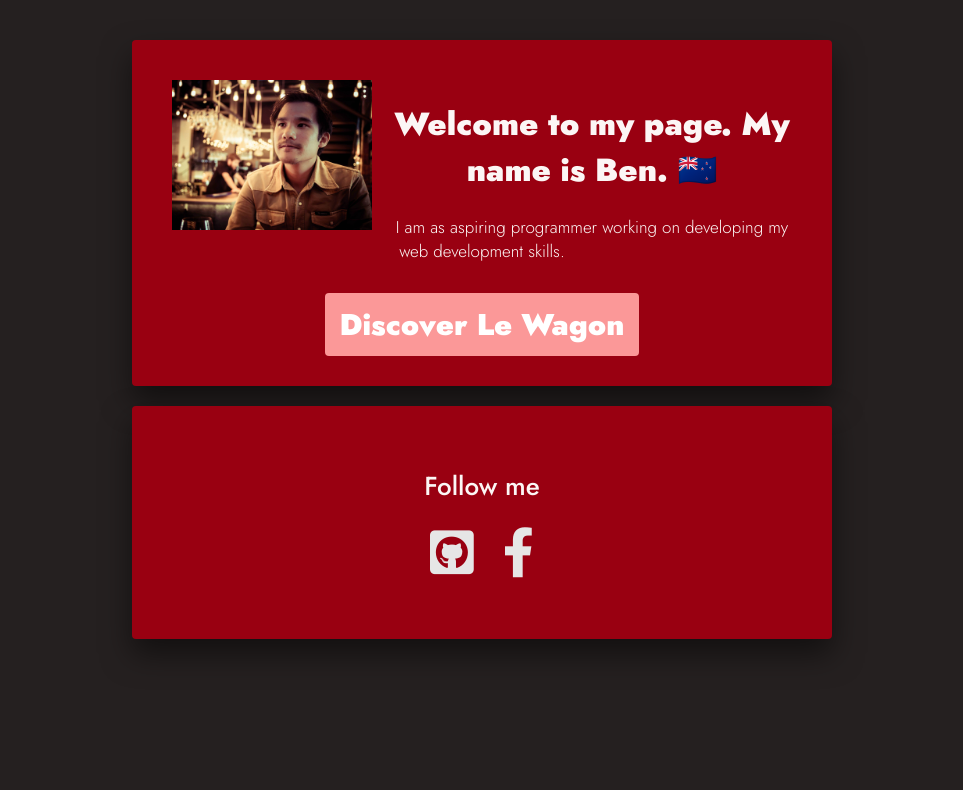
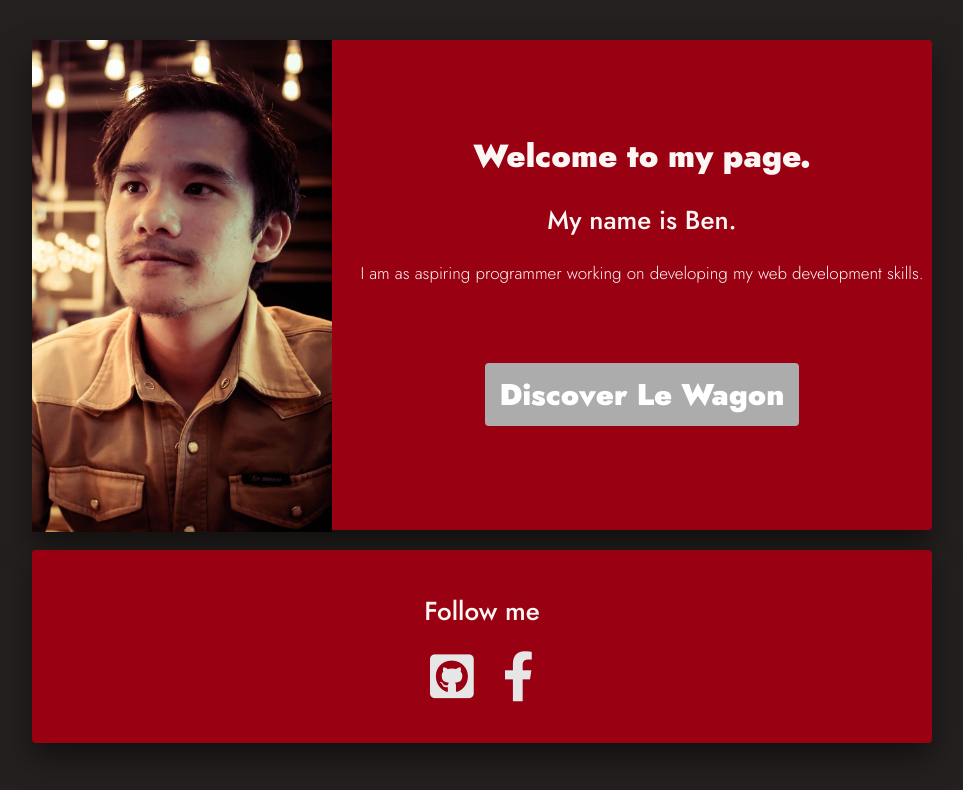
Before and after one commit to Corinthian8/profile, a plain HTML site: page index.html in a window 1280 px wide. Shown: the whole page, without its empty margins (158-1121 px from the left). Drawn offline with Linux system fonts and the light colour scheme.

Commit message:
make my profile prettier

```diff
--- a/index.html
+++ b/index.html
@@ -15,17 +15,23 @@
     <div class="container">
       <div class="card-white" id="introduction">
           <div class="image-container">
-            <img src="./images/ben_photo.jpg" width="200px" alt="Benjamin How" id="profile-pic">
+            <img src="./images/ben_pic.jpg" width="300px" alt="Benjamin How" id="profile-pic">
           </div>
           <div class="content">
-            <h1>Welcome to my page. My name is Ben. 🇳🇿</h1>
+            <br>
+            <br>
+            <br>
+            <h1>Welcome to my page. </h1>
+            <h2>My name is Ben. </h2>
             <p>
               I am as aspiring programmer working on developing my web development skills.
             </p>
+            <br>
+            <br>
             <a href="#" class="btn-blue">Discover Le Wagon</a>
           </div>
       </div>
-      <div class="card-white">
+      <div class="card-red">
     <h2>Follow me</h2>
     <ul class="list-inline">
       <li>
--- a/style.css
+++ b/style.css
@@ -36,14 +36,17 @@ a:hover {
   float: left;
   height: 100%;
   margin-right: 20px; /* Adjust the margin as desired */
+  max-width: 100%;
+  height: auto;
 }
 
 .content {
   text-align: center;
+  vertical-align: middle;
 }
 
 .container {
-  width: 700px;
+  width: 900px;
   margin: 40px auto;
 }
 
@@ -88,7 +91,16 @@ a:hover {
 
 .card-white {
   background-color: #990011;
-  padding: 40px;
+  height: 490px;
+  padding: 0px;
+  box-shadow: 0px 15px 30px rgba(0,0,0,0.5);
+  border-radius: 4px;
+  margin: 20px 0px;
+  text-align: center;
+}
+.card-red {
+  background-color: #990011;
+  padding: 20px;
   box-shadow: 0px 15px 30px rgba(0,0,0,0.5);
   border-radius: 4px;
   margin: 20px 0px;
@@ -98,10 +110,11 @@ a:hover {
   border-radius: 50%;
 }
 .btn-blue {
-  background-color: #fb9898;
+  background-color: #acacac;
   color: white;
   padding: 10px 15px;
   border-radius: 4px;
+  text-align: right;
 }
 .btn-blue:hover {
   background-color: black;
```
Also changed, not shown: images/ben_pic.jpg (added).
